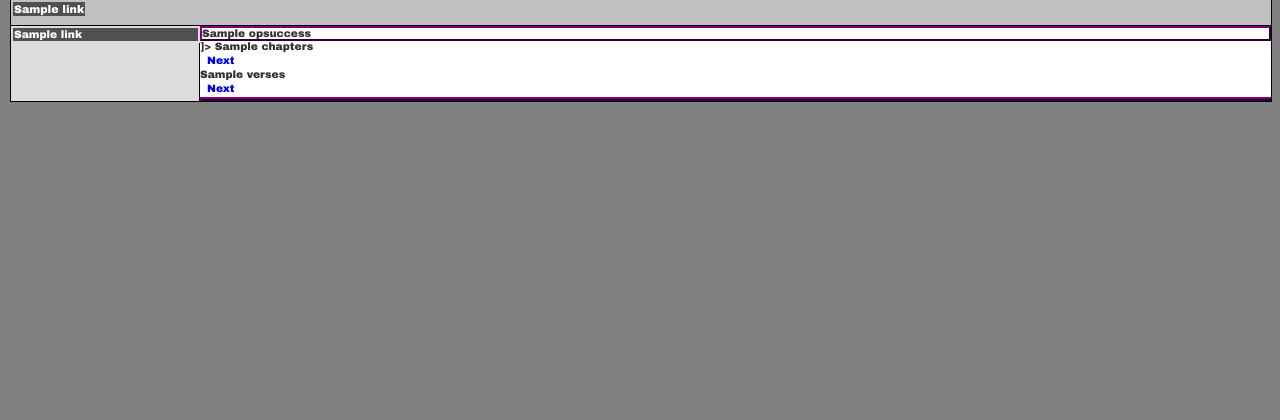
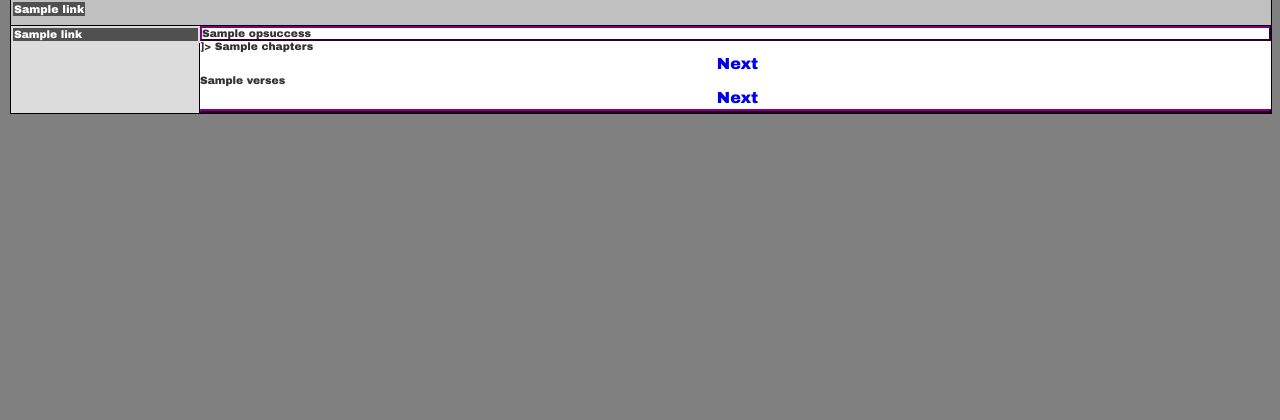
Before and after one commit to crc32a/DjangoExp, a Django app: template app/templates/bible/reader.html in a window 1280 px wide. Shown: the part 91-511 px from the top of the page. Run offline with Django 3.2, Linux system fonts and the light colour scheme; tables that the repository leaves empty hold one stand-in row (values such as "Sample post"); the template is opened without the code that fills it: values that come from a table or form of the project are taken from there, most other values are stand-ins (such as "Sample title", 1, 10 or a date in 2020); parts of the project's set-up code (start-up, migrations or seed data) failed here and were passed over.

Commit message:
Makeing the next prev links a little bigger.

```diff
--- a/app/templates/bible/reader.html
+++ b/app/templates/bible/reader.html
@@ -10,17 +10,17 @@
 {% endif %}
 
 {% if verses %}
-<table>
+<table align="center">
     <tr>
-        <td>{% if prev_link %}<a href="{{ prev_link }}">Prev</a>{% endif %}</td>
-        <td>{% if next_link %}<a href="{{ next_link }}">Next</a>{% endif %}</td>
+        <td class="msize">{% if prev_link %}<a href="{{ prev_link }}">Prev</a>{% endif %}</td>
+        <td class="msize">{% if next_link %}<a href="{{ next_link }}">Next</a>{% endif %}</td>
     </tr>
 </table>
 {{ verses|safe }}
-<table>
+<table align="center">
     <tr>
-        <td>{% if prev_link %}<a href="{{ prev_link }}">Prev</a>{% endif %}</td>
-        <td>{% if next_link %}<a href="{{ next_link }}">Next</a>{% endif %}</td>
+        <td class="msize">{% if prev_link %}<a href="{{ prev_link }}">Prev</a>{% endif %}</td>
+        <td class="msize">{% if next_link %}<a href="{{ next_link }}">Next</a>{% endif %}</td>
     </tr>
 </table>
 {% endif %}
--- a/app/templates/de.css
+++ b/app/templates/de.css
@@ -104,6 +104,10 @@ h4 {
  padding: 5px 0;
  }
 
+.msize {
+    font-size: 12pt;
+}
+
 .td_cyan {
     background-color: #70ffff;
     color: #000000;
```
